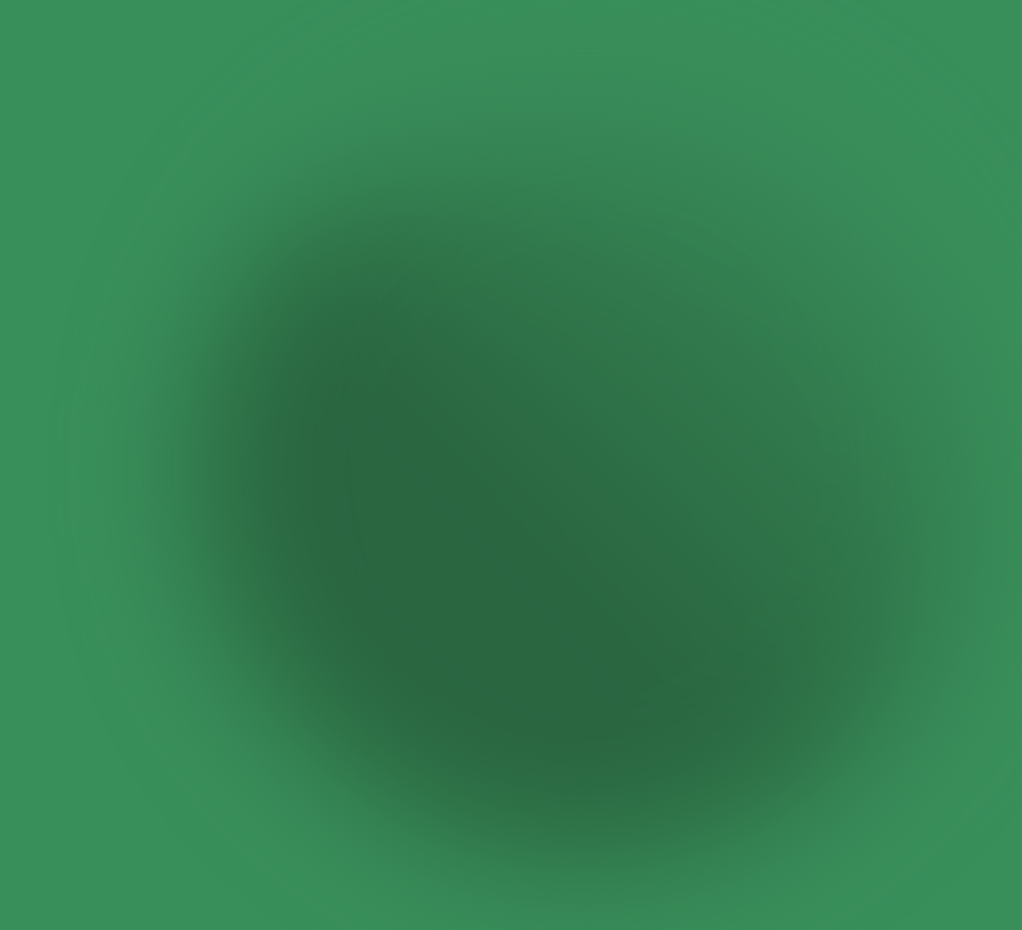
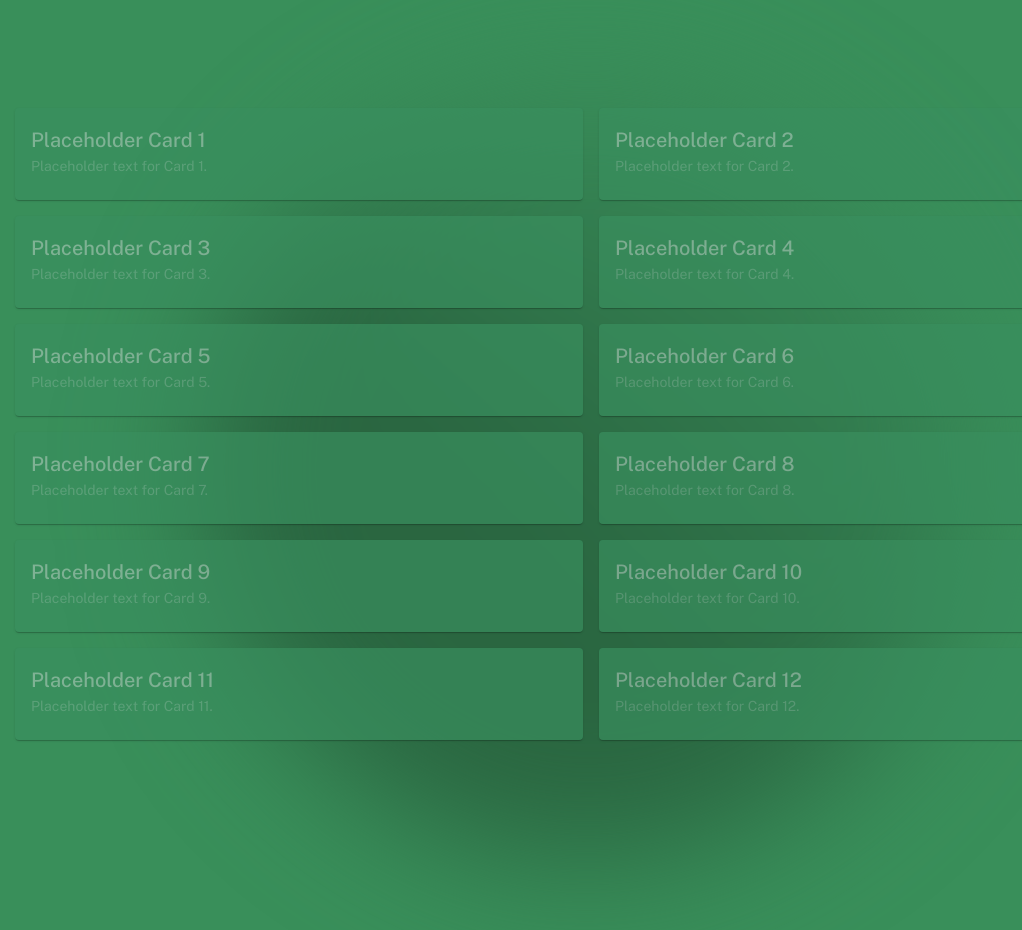
Before and after one commit to pointandline/specify, a Next.js app in the folder specify/: page / in a window 1280 px wide. Both pictures are taken after a click on the button "Begin.". Shown: the top 930 px of the page, without its empty margins (49-1071 px from the left). Built offline with nearby package versions, Linux system fonts and the light colour scheme.

Commit message:
add [ui] MainUI: generate some Cards and animate them in via the buttom click

```diff
--- /dev/null
+++ b/specify/components/MainUI.js
@@ -0,0 +1,28 @@
+import Grid from '@mui/material/Grid';
+import Card from '@mui/material/Card';
+import CardContent from '@mui/material/CardContent';
+import Typography from '@mui/material/Typography';
+
+import styles from '@/styles/MainUI.module.css'
+
+
+export default function MainUI () {
+    return (
+     <Grid container spacing={2} sx={{ marginTop: 4 }}>
+        {Array.from({ length: 12 }, (v, k) => k+1).map((item) => (
+          <Grid item sm={12} md={6} key={item}>
+            <Card>
+              <CardContent>
+                <Typography variant="h6" component="div">
+                  Placeholder Card {item}
+                </Typography>
+                <Typography variant="body2" color="text.secondary">
+                  Placeholder text for Card {item}.
+                </Typography>
+              </CardContent>
+            </Card>
+          </Grid>
+        ))}
+      </Grid>
+    );
+};
--- a/specify/pages/index.js
+++ b/specify/pages/index.js
@@ -8,17 +8,22 @@ import Divider from '@mui/material/Divider';
 import Typography from '@mui/material/Typography'
 
 // homebrew imports
-import SphereAnimation from '@/components/SphereAnimation'
-import HomepageText from '@/components/HomepageText'
-
+import HomepageText from '@/components/HomepageText';
+import MainUI from '@/components/MainUI';
+import SphereAnimation from '@/components/SphereAnimation';
+import styles from '@/styles/Home.module.css'
 
 export default function Home() {
 
   const [homepageTextVisible, setHomepageTextVisible] = useState(true);
   const homepageTextRef = useRef(null);
 
+  const [showMainUI, setShowMainUI] = useState(false);
+  const mainUIRef = useRef(null);
+
   const handleButtonClick = () => {
-    // animate the HomepageText sliding off the bottom of the screen
+    // first, animate the HomepageText sliding off the bottom
+    // (we also pass this as a parent prop to the SphereAnimation functional component, to make the button itself disappear)
     if (homepageTextRef.current) {
       anime({
         targets: homepageTextRef.current,
@@ -27,6 +32,19 @@ export default function Home() {
         duration: 600,
         easing: 'easeInQuad',
         complete: () => setHomepageTextVisible(false),
+      });
+    }
+
+    // then, drop the main UI down from the top of the page
+    // -> start by toggling it visible. this will look jarring at first,
+    // -> but we can smooth this out by setting the parent container's opacity to 0 in Home's CSS.
+    setShowMainUI(true);
+    if (mainUIRef.current) {
+      anime({
+        targets:mainUIRef.current,
+        opacity: [ 0, 1 ],             // start/end opacity states to fade the elements in
+        duration: 1000,
+        easing: 'easeOutBounce',
       });
     }
   };
@@ -49,6 +67,11 @@ export default function Home() {
                 <HomepageText />
               </Container>
             )}
+            {showMainUI && (
+              <Container className={styles.mainUIContainer} ref={mainUIRef}>
+                <MainUI />
+              </Container>
+            )}
             {/*
             <Typography variant="h2" component="h2" color="primary" align="right">This is h2 text.</Typography>
             <Typography variant="h3" component="h3" color="primary" align="right">This is h3 text.</Typography>
--- a/specify/styles/Home.module.css
+++ b/specify/styles/Home.module.css
@@ -0,0 +1,9 @@
+.mainUIContainer {
+  position: absolute;
+  top: 50%;
+  left: 50%;
+  transform: translate(-50%, -50%);
+  z-index: 1;
+  opacity: 0.7;
+  transition: 1s filter linear;
+}
--- a/specify/styles/themes/config.js
+++ b/specify/styles/themes/config.js
@@ -1,4 +1,4 @@
-import { createTheme, createMuiTheme } from '@mui/material'
+import { createTheme, createMuiTheme } from '@mui/material/styles'
 
 export const themeOptions = {
   typography: {
@@ -35,6 +35,6 @@ export const themeOptions = {
   },
 };
 
-const theme = createMuiTheme(themeOptions);
+const theme = createTheme(themeOptions);
 
 export { theme }
```
Also changed, not shown: specify/styles/MainUI.module.css (added).
